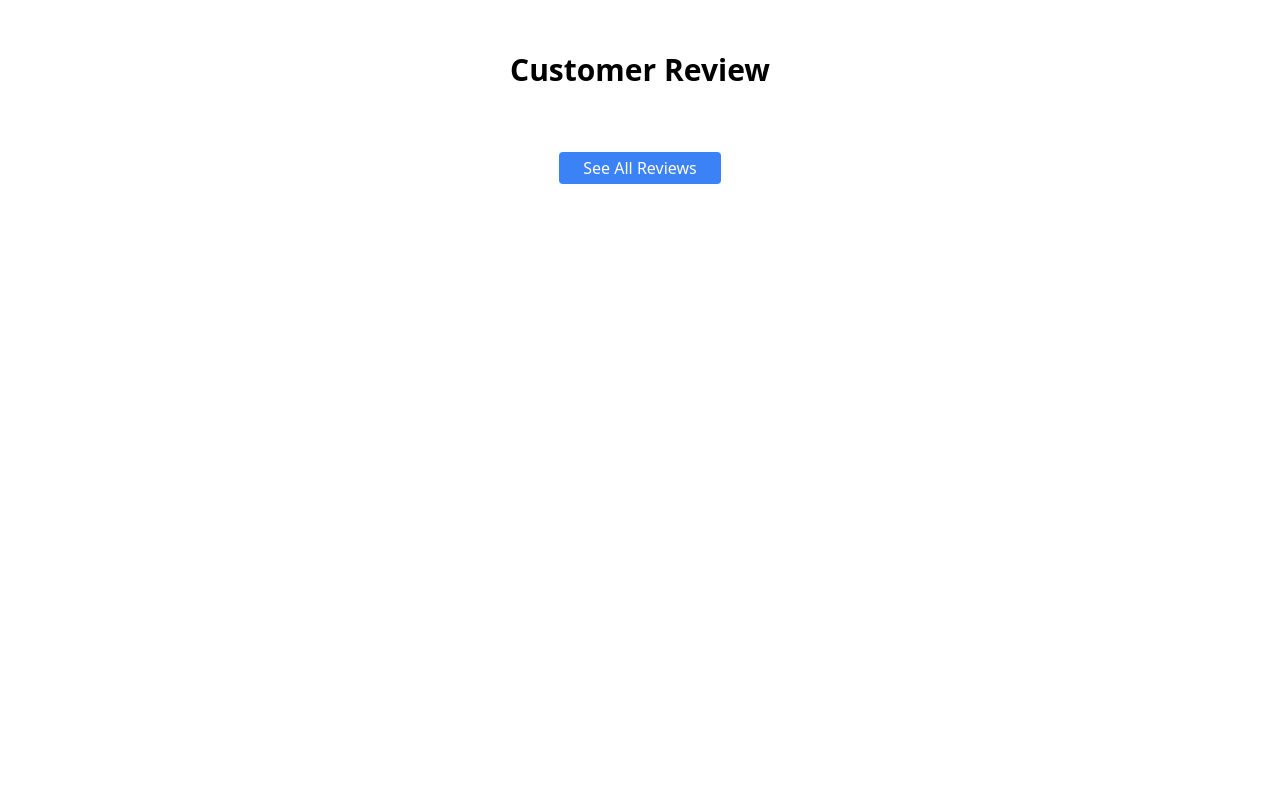
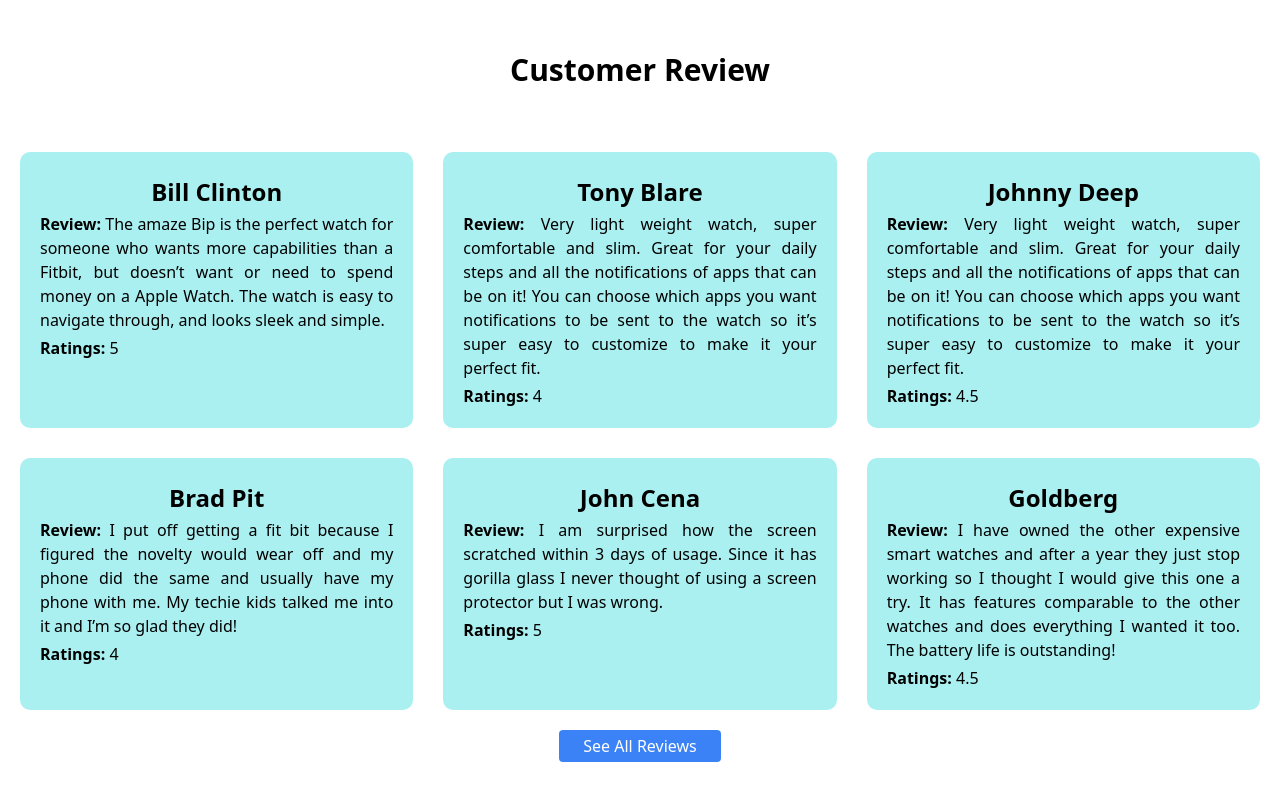
Before and after one commit to OmarRaihan/watch-gallery-project, a React (Create React App) app: page / in a window 1280 px wide. Shown: the part 540-1340 px from the top of the page. Before the commit the page ends 800 px from the top, so only its background shows below. Built offline with nearby package versions, Linux system fonts and the light colour scheme.

Commit message:
home review added

```diff
--- a/src/components/Dashboard/Dashboard.js
+++ b/src/components/Dashboard/Dashboard.js
@@ -7,11 +7,11 @@ const Dashboard = () => {
   return (
     <div className="chart-container">
       <div className="my-24 ml-10">
-        <h1 className="text-2xl text-purple-500 font-semibold mr-auto">Investment VS Revenue</h1>
+        <h1 className="text-xl text-purple-500 font-semibold mr-auto my-4 ">Investment VS Revenue</h1>
         <MyLineChart></MyLineChart>
       </div>
       <div className="my-24 ml-10">
-        <h1 className="text-2xl text-orange-500 font-semibold mr-auto">Investment VS Revenue</h1>
+        <h1 className="text-xl text-orange-500 font-semibold mr-auto my-4">Investment VS Revenue</h1>
         <MyAreaChart></MyAreaChart>
       </div>
     </div>
--- a/src/components/Home/Home.css
+++ b/src/components/Home/Home.css
@@ -18,6 +18,13 @@
     width: 350px;
 }
 
+.home-review{
+    display: grid;
+    grid-template-columns: repeat(3, 1fr);
+    gap: 30px;
+    margin: 20px;
+}
+
 .demo-btn{
     margin-right: auto;
 }
@@ -25,9 +32,16 @@
 @media screen and (max-width:540px) {
     .product-container{
         display: block;
+        margin: auto;
+        padding-left: 20px;
     }
 
     .image-container{
         margin-top: 50px;
     }
+
+    .home-review{
+        display: grid;
+        grid-template-columns: repeat(1, 1fr);
+    }
 }
--- a/src/components/Home/Home.js
+++ b/src/components/Home/Home.js
@@ -1,7 +1,23 @@
 import React from "react";
+import { Route, Routes, useNavigate } from "react-router-dom";
+import HomeReview from "../HomeReview/HomeReview";
+import useReviews from "../Hooks/useReviews";
+import Reviews from "../Reviews/Reviews";
 import './Home.css'
 
 const Home = () => {
+  const [reviews, setReviews] = useReviews();
+
+  const navigate = useNavigate();
+  const seeAllReviews = () =>{
+    // <Routes>
+    //   <Route
+    //   path="/reviews" element={<Reviews/>}
+    //   >
+    //   </Route>
+    // </Routes>
+    // const path = `/reviews/${}`
+  }
   return (
     <div className="full-container mb-16">
       <div className="product-container">
@@ -21,11 +37,16 @@ const Home = () => {
       </div>
       <div className="customer-review">
         <h1 className="my-16 text-3xl font-bold">Customer Review</h1>
-        <div>
-
+        <div className="home-review">
+          {
+            reviews.map(review => <HomeReview
+            key={review.id}
+            review={review}
+            ></HomeReview>)
+          }
         </div>
       </div>
-      <button className="bg-blue-500 px-6 py-1 rounded text-white">See All Reviews</button>
+      <button onClick={seeAllReviews} className="bg-blue-500 px-6 py-1 rounded text-white">See All Reviews</button>
     </div>
   );
 };
--- /dev/null
+++ b/src/components/HomeReview/HomeReview.css
@@ -0,0 +1,7 @@
+
+
+.home-review-info{
+    background-color: rgb(171, 240, 241);
+    padding: 20px;
+    border-radius: 10px;
+}
--- /dev/null
+++ b/src/components/HomeReview/HomeReview.js
@@ -0,0 +1,17 @@
+
+import React from 'react';
+import './HomeReview.css'
+
+const HomeReview = (props) => {
+    const {review} = props;
+    const {id, name, ratings, comment} = review;
+    return (
+        <div className='home-review-info'>
+            <h2 className='text-2xl font-semibold my-1'>{name}</h2>
+            <p className='my-1'><span>Review:</span> {comment}</p>
+            <p><span>Ratings:</span> {ratings}</p>
+        </div>
+    );
+};
+
+export default HomeReview;
--- a/src/components/MyAreaChart/MyAreaChart.js
+++ b/src/components/MyAreaChart/MyAreaChart.js
@@ -41,7 +41,7 @@ const MyAreaChart = () => {
     },
   ];
   return (
-      <AreaChart width={400} height={300} data={data}>
+    <AreaChart width={400} height= {300} data={data}>
       <Area dataKey={"sell"} fill="#DE3163"></Area>
       <Area dataKey={"investment"} fill="#9FE2BF"></Area>
       <Area dataKey={"revenue"} stroke="#FF7F50"></Area>
```
Also changed, not shown: src/components/Reviews/Reviews.js (+0 -7 lines). Lines whose indentation alone changed are shown as unchanged.
